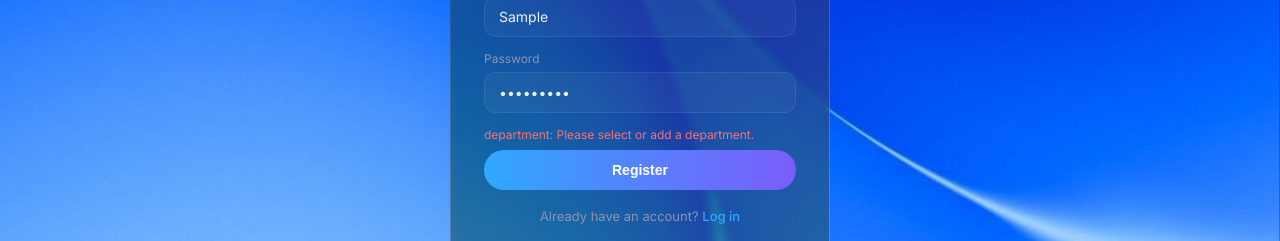
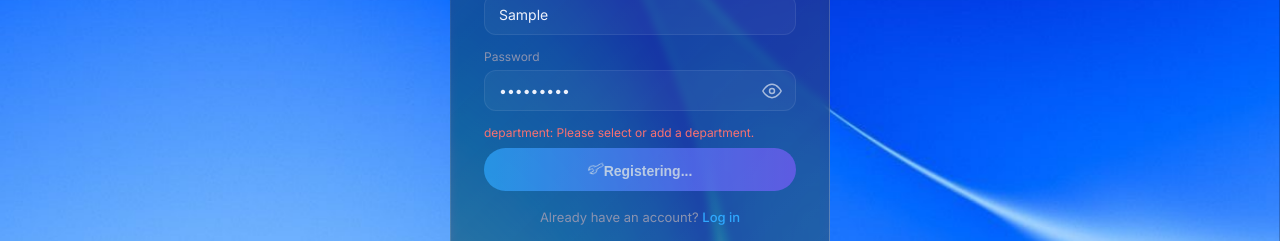
Before and after one commit to CodeSaint00/EngiFix, a React (Vite) app: page /register/student in a window 1280 px wide. Both pictures are taken after typing "Sample", "Sample", "name@example.com", "Sample", "Sample", "Sample123" into the empty fields and a click on the button "Register". Shown: the part 486-727 px from the top of the page. Built offline with nearby package versions, Linux system fonts and the light colour scheme; no server answers.

Commit message:
added loading spanner to teh technician and student register button and added the students reg number below the compliments

```diff
--- a/src/components/AddEquipmentPanel.jsx
+++ b/src/components/AddEquipmentPanel.jsx
@@ -87,7 +87,6 @@ export default function AddEquipmentPanel({ locations, onCreated }) {
           value={form.condition}
           onChange={handleChange}
         >
-          <option value="OPERATIONAL">Operational</option>
           <option value="UNDER_MAINTENANCE">Under Maintenance</option>
           <option value="FAULTY">Faulty</option>
           <option value="DECOMMISSIONED">Decommissioned</option>
--- a/src/pages/Dashboard.jsx
+++ b/src/pages/Dashboard.jsx
@@ -194,6 +194,9 @@ export default function Dashboard() {
             {user?.role === "TECHNICIAN" ? "My Assigned Jobs" : "Fault Reports"}
           </h1>
         </div>
+        {user?.role === "STUDENT" && user?.reg_number && (
+          <p className="dash-reg">Reg No: {user.reg_number}</p>
+        )}
       </div>
 
       <input
--- a/src/pages/RegisterStudent.jsx
+++ b/src/pages/RegisterStudent.jsx
@@ -17,6 +17,8 @@ export default function RegisterStudent() {
   const [showDeptDropdown, setShowDeptDropdown] = useState(false);
   const [addingDept, setAddingDept] = useState(false);
   const [errors, setErrors] = useState({});
+  const [loading, setLoading] = useState(false);
+  const [showPassword, setShowPassword] = useState(false);
   const navigate = useNavigate();
 
   useEffect(() => {
@@ -53,6 +55,8 @@ export default function RegisterStudent() {
 
   const handleSubmit = async (e) => {
     e.preventDefault();
+
+    setLoading(true);
     setErrors({});
 
     if (!departmentId) {
@@ -69,6 +73,7 @@ export default function RegisterStudent() {
       navigate("/login");
     } catch (err) {
       setErrors(err.response?.data || { detail: "Registration failed." });
+      setLoading(false);
     }
   };
 
@@ -175,13 +180,47 @@ export default function RegisterStudent() {
           </div>
           <div className="auth-field">
             <label>Password</label>
+            <div className="auth-password-wrap">
               <input
                 className="auth-input"
                 name="password"
-              type="password"
+                type={showPassword ? "text" : "password"}
                 onChange={handleChange}
                 required
               />
+              <button
+                type="button"
+                className="auth-eye-btn"
+                onClick={() => setShowPassword((s) => !s)}
+                aria-label={showPassword ? "Hide password" : "Show password"}
+              >
+                {showPassword ? (
+                  <svg
+                    viewBox="0 0 24 24"
+                    fill="none"
+                    stroke="currentColor"
+                    strokeWidth="1.8"
+                    strokeLinecap="round"
+                    strokeLinejoin="round"
+                  >
+                    <path d="M17.94 17.94A10.07 10.07 0 0 1 12 20c-7 0-11-8-11-8a18.45 18.45 0 0 1 5.06-5.94M9.9 4.24A9.12 9.12 0 0 1 12 4c7 0 11 8 11 8a18.5 18.5 0 0 1-2.16 3.19m-6.72-1.07a3 3 0 1 1-4.24-4.24" />
+                    <line x1="1" y1="1" x2="23" y2="23" />
+                  </svg>
+                ) : (
+                  <svg
+                    viewBox="0 0 24 24"
+                    fill="none"
+                    stroke="currentColor"
+                    strokeWidth="1.8"
+                    strokeLinecap="round"
+                    strokeLinejoin="round"
+                  >
+                    <path d="M1 12s4-8 11-8 11 8 11 8-4 8-11 8-11-8-11-8z" />
+                    <circle cx="12" cy="12" r="3" />
+                  </svg>
+                )}
+              </button>
+            </div>
           </div>
 
           {Object.entries(errors).map(([field, msgs]) => (
@@ -190,8 +229,26 @@ export default function RegisterStudent() {
             </p>
           ))}
 
-          <button type="submit" className="auth-btn">
-            Register
+          <button type="submit" className="auth-btn" disabled={loading}>
+            {loading ? (
+              <>
+                <svg
+                  viewBox="0 0 24 24"
+                  fill="none"
+                  stroke="currentColor"
+                  strokeWidth="1.5"
+                >
+                  <path
+                    d="M14.7 6.3a1 1 0 0 0 0 1.4l1.6 1.6a1 1 0 0 0 1.4 0l3.77-3.77a6 6 0 0 1-7.94 7.94l-6.91 6.91a2.12 2.12 0 0 1-3-3l6.91-6.91a6 6 0 0 1 7.94-7.94l-3.76 3.76z"
+                    strokeLinecap="round"
+                    strokeLinejoin="round"
+                  />
+                </svg>
+                Registering...
+              </>
+            ) : (
+              "Register"
+            )}
           </button>
         </form>
 
--- a/src/pages/RegisterTechnician.jsx
+++ b/src/pages/RegisterTechnician.jsx
@@ -15,6 +15,8 @@ export default function RegisterTechnician() {
   const [errors, setErrors] = useState({});
   const navigate = useNavigate();
   const [loading, setLoading] = useState(false);
+
+  const [showPassword, setShowPassword] = useState(false);
 
   const handleChange = (e) =>
     setForm({ ...form, [e.target.name]: e.target.value });
@@ -105,13 +107,47 @@ export default function RegisterTechnician() {
           </div>
           <div className="auth-field">
             <label>Password</label>
+            <div className="auth-password-wrap">
               <input
                 className="auth-input"
                 name="password"
-              type="password"
+                type={showPassword ? "text" : "password"}
                 onChange={handleChange}
                 required
               />
+              <button
+                type="button"
+                className="auth-eye-btn"
+                onClick={() => setShowPassword((s) => !s)}
+                aria-label={showPassword ? "Hide password" : "Show password"}
+              >
+                {showPassword ? (
+                  <svg
+                    viewBox="0 0 24 24"
+                    fill="none"
+                    stroke="currentColor"
+                    strokeWidth="1.8"
+                    strokeLinecap="round"
+                    strokeLinejoin="round"
+                  >
+                    <path d="M17.94 17.94A10.07 10.07 0 0 1 12 20c-7 0-11-8-11-8a18.45 18.45 0 0 1 5.06-5.94M9.9 4.24A9.12 9.12 0 0 1 12 4c7 0 11 8 11 8a18.5 18.5 0 0 1-2.16 3.19m-6.72-1.07a3 3 0 1 1-4.24-4.24" />
+                    <line x1="1" y1="1" x2="23" y2="23" />
+                  </svg>
+                ) : (
+                  <svg
+                    viewBox="0 0 24 24"
+                    fill="none"
+                    stroke="currentColor"
+                    strokeWidth="1.8"
+                    strokeLinecap="round"
+                    strokeLinejoin="round"
+                  >
+                    <path d="M1 12s4-8 11-8 11 8 11 8-4 8-11 8-11-8-11-8z" />
+                    <circle cx="12" cy="12" r="3" />
+                  </svg>
+                )}
+              </button>
+            </div>
           </div>
 
           {Object.entries(errors).map(([field, msgs]) => (
```
Lines whose indentation alone changed are shown as unchanged.
